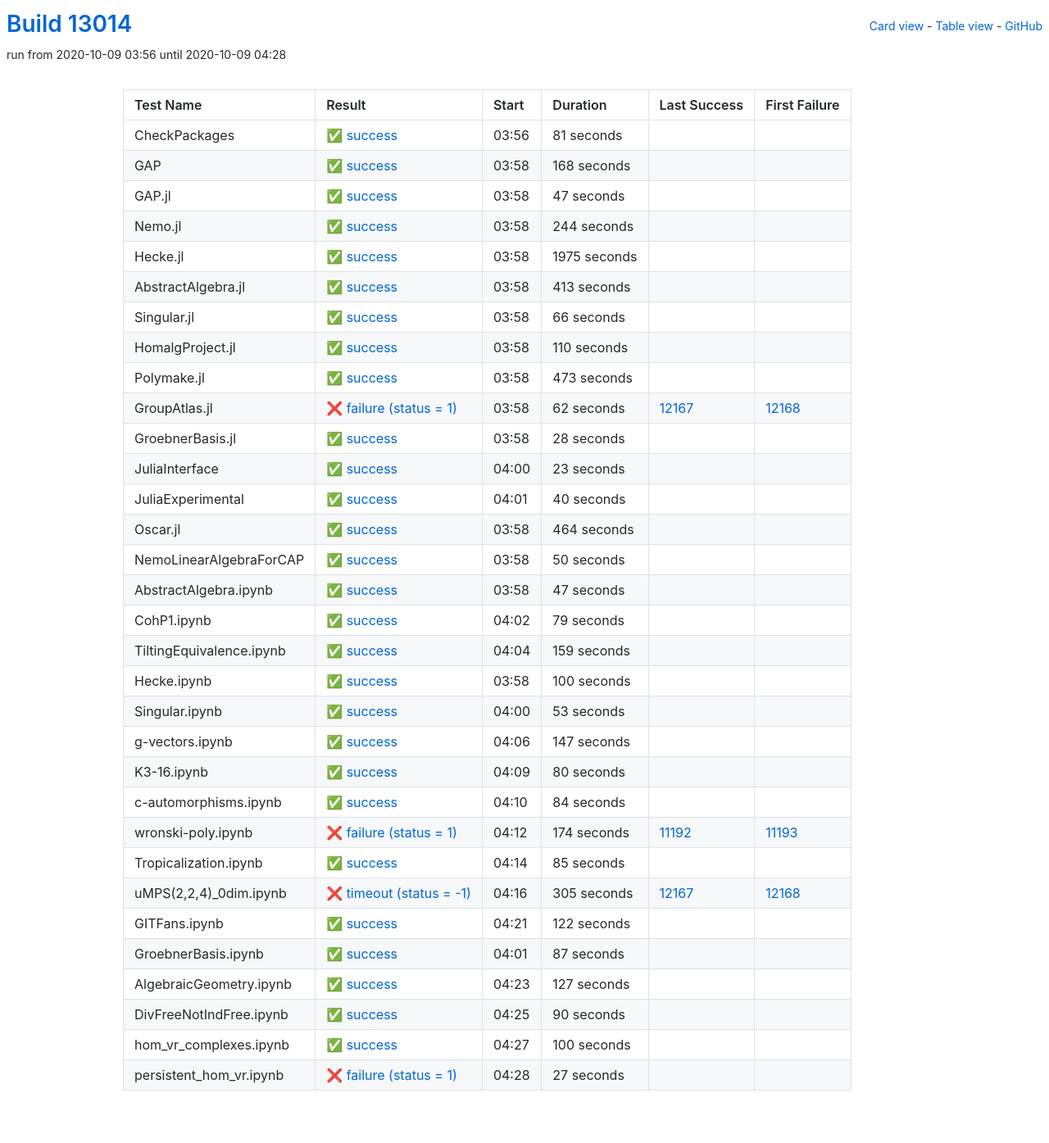
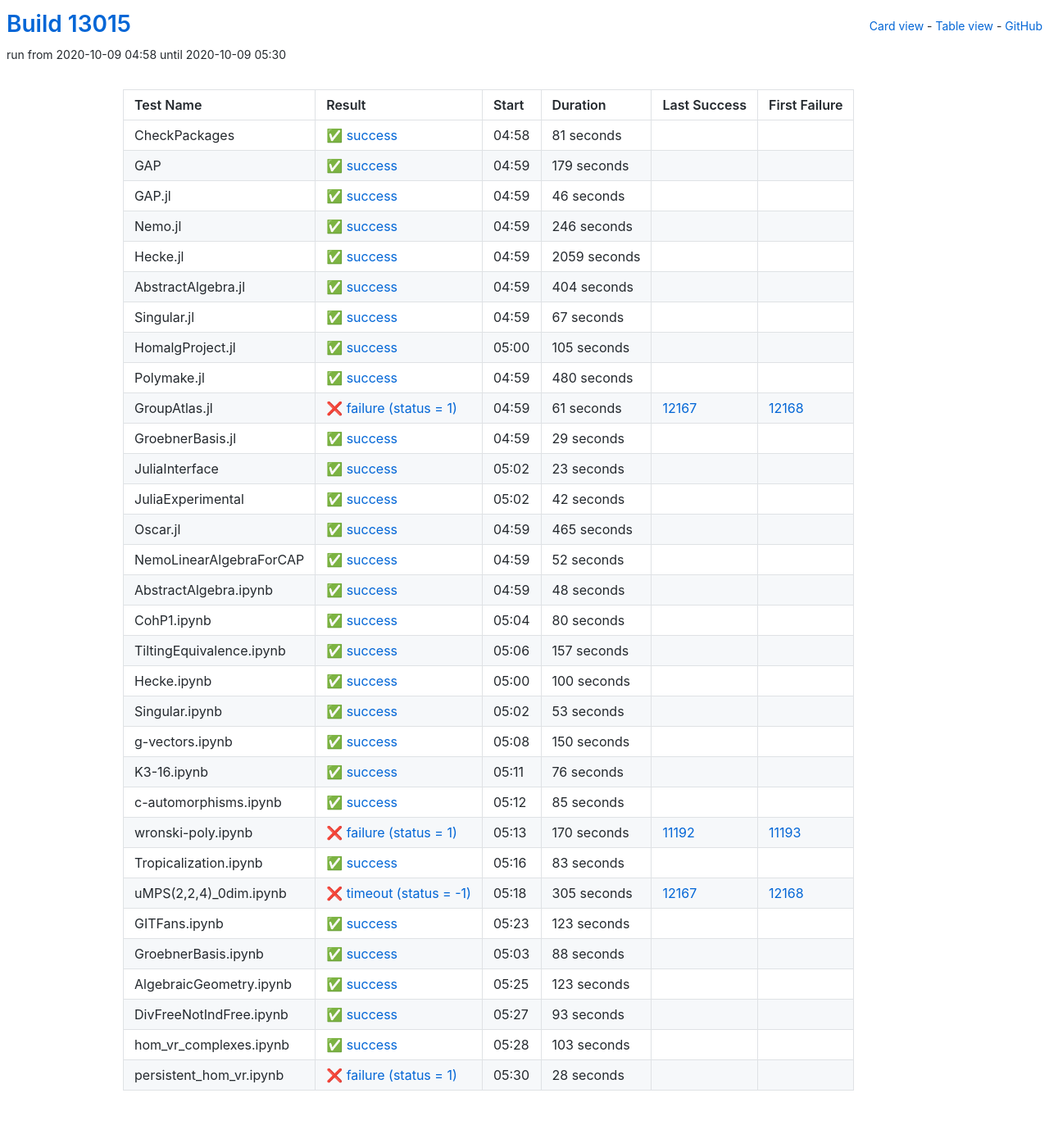
Before and after one commit to oscar-system/oscar-ci-status, a Jekyll site: the page built from table.html, in a window 1280 px wide. Shown: the whole page at 82% size. Built offline with Jekyll 4.4.1, drawn with Linux system fonts in a browser that asks for light colours.

Commit message:
Build #13015

```diff
--- a/_data/ci.yml
+++ b/_data/ci.yml
@@ -1,6 +1,6 @@
 ---
-build: 13014
-build_url: https://oscarci.mathematik.uni-kl.de/job/oscar/13014/
+build: 13015
+build_url: https://oscarci.mathematik.uni-kl.de/job/oscar/13015/
 job: oscar
 organization: oscar-system
 repo: oscar-ci-status
@@ -8,8 +8,8 @@
 tests:
 - name: CheckPackages
   id: checkpackages
-  log: https://oscarci.mathematik.uni-kl.de/job/oscar/13014/artifact/logs/build-13014/CheckPackages.log
-  start: 2020-10-09 03:56
+  log: https://oscarci.mathematik.uni-kl.de/job/oscar/13015/artifact/logs/build-13015/CheckPackages.log
+  start: 2020-10-09 04:58
   success: true
   exitcode: 0
   status: success
@@ -20,128 +20,128 @@
   first_failure_url:
 - name: GAP
   id: gap
-  log: https://oscarci.mathematik.uni-kl.de/job/oscar/13014/artifact/logs/build-13014/GAP.log
-  start: 2020-10-09 03:58
+  log: https://oscarci.mathematik.uni-kl.de/job/oscar/13015/artifact/logs/build-13015/GAP.log
+  start: 2020-10-09 04:59
   success: true
   exitcode: 0
   status: success
-  duration: 168
+  duration: 179
   last_success: false
   last_success_url:
   first_failure: false
   first_failure_url:
 - name: GAP.jl
   id: gap-jl
-  log: https://oscarci.mathematik.uni-kl.de/job/oscar/13014/artifact/logs/build-13014/GAP.jl.log
-  start: 2020-10-09 03:58
+  log: https://oscarci.mathematik.uni-kl.de/job/oscar/13015/artifact/logs/build-13015/GAP.jl.log
+  start: 2020-10-09 04:59
   success: true
   exitcode: 0
   status: success
-  duration: 47
+  duration: 46
   last_success: false
   last_success_url:
   first_failure: false
   first_failure_url:
 - name: Nemo.jl
   id: nemo-jl
-  log: https://oscarci.mathematik.uni-kl.de/job/oscar/13014/artifact/logs/build-13014/Nemo.jl.log
-  start: 2020-10-09 03:58
+  log: https://oscarci.mathematik.uni-kl.de/job/oscar/13015/artifact/logs/build-13015/Nemo.jl.log
+  start: 2020-10-09 04:59
   success: true
   exitcode: 0
   status: success
-  duration: 244
+  duration: 246
   last_success: false
   last_success_url:
   first_failure: false
   first_failure_url:
 - name: Hecke.jl
   id: hecke-jl
-  log: https://oscarci.mathematik.uni-kl.de/job/oscar/13014/artifact/logs/build-13014/Hecke.jl.log
-  start: 2020-10-09 03:58
+  log: https://oscarci.mathematik.uni-kl.de/job/oscar/13015/artifact/logs/build-13015/Hecke.jl.log
+  start: 2020-10-09 04:59
   success: true
   exitcode: 0
   status: success
-  duration: 1975
+  duration: 2059
   last_success: false
   last_success_url:
   first_failure: false
   first_failure_url:
 - name: AbstractAlgebra.jl
   id: abstractalgebra-jl
-  log: https://oscarci.mathematik.uni-kl.de/job/oscar/13014/artifact/logs/build-13014/AbstractAlgebra.jl.log
-  start: 2020-10-09 03:58
+  log: https://oscarci.mathematik.uni-kl.de/job/oscar/13015/artifact/logs/build-13015/AbstractAlgebra.jl.log
+  start: 2020-10-09 04:59
   success: true
   exitcode: 0
   status: success
-  duration: 413
+  duration: 404
   last_success: false
   last_success_url:
   first_failure: false
   first_failure_url:
 - name: Singular.jl
   id: singular-jl
-  log: https://oscarci.mathematik.uni-kl.de/job/oscar/13014/artifact/logs/build-13014/Singular.jl.log
-  start: 2020-10-09 03:58
+  log: https://oscarci.mathematik.uni-kl.de/job/oscar/13015/artifact/logs/build-13015/Singular.jl.log
+  start: 2020-10-09 04:59
   success: true
   exitcode: 0
   status: success
-  duration: 66
+  duration: 67
   last_success: false
   last_success_url:
   first_failure: false
   first_failure_url:
 - name: HomalgProject.jl
   id: homalgproject-jl
-  log: https://oscarci.mathematik.uni-kl.de/job/oscar/13014/artifact/logs/build-13014/HomalgProject.jl.log
-  start: 2020-10-09 03:58
+  log: https://oscarci.mathematik.uni-kl.de/job/oscar/13015/artifact/logs/build-13015/HomalgProject.jl.log
+  start: 2020-10-09 05:00
   success: true
   exitcode: 0
   status: success
-  duration: 110
+  duration: 105
   last_success: false
   last_success_url:
   first_failure: false
   first_failure_url:
 - name: Polymake.jl
   id: polymake-jl
-  log: https://oscarci.mathematik.uni-kl.de/job/oscar/13014/artifact/logs/build-13014/Polymake.jl.log
-  start: 2020-10-09 03:58
+  log: https://oscarci.mathematik.uni-kl.de/job/oscar/13015/artifact/logs/build-13015/Polymake.jl.log
+  start: 2020-10-09 04:59
   success: true
   exitcode: 0
   status: success
-  duration: 473
+  duration: 480
   last_success: false
   last_success_url:
   first_failure: false
   first_failure_url:
 - name: GroupAtlas.jl
   id: groupatlas-jl
-  log: https://oscarci.mathematik.uni-kl.de/job/oscar/13014/artifact/logs/build-13014/GroupAtlas.jl.log
-  start: 2020-10-09 03:58
+  log: https://oscarci.mathematik.uni-kl.de/job/oscar/13015/artifact/logs/build-13015/GroupAtlas.jl.log
+  start: 2020-10-09 04:59
   success: false
   exitcode: 1
   status: failure
-  duration: 62
+  duration: 61
   last_success: 12167
   last_success_url: https://oscarci.mathematik.uni-kl.de/job/oscar/12167/
   first_failure: 12168
   first_failure_url: https://oscarci.mathematik.uni-kl.de/job/oscar/12168/
 - name: GroebnerBasis.jl
   id: groebnerbasis-jl
-  log: https://oscarci.mathematik.uni-kl.de/job/oscar/13014/artifact/logs/build-13014/GroebnerBasis.jl.log
-  start: 2020-10-09 03:58
+  log: https://oscarci.mathematik.uni-kl.de/job/oscar/13015/artifact/logs/build-13015/GroebnerBasis.jl.log
+  start: 2020-10-09 04:59
   success: true
   exitcode: 0
   status: success
-  duration: 28
+  duration: 29
   last_success: false
   last_success_url:
   first_failure: false
   first_failure_url:
 - name: JuliaInterface
   id: juliainterface
-  log: https://oscarci.mathematik.uni-kl.de/job/oscar/13014/artifact/logs/build-13014/JuliaInterface.log
-  start: 2020-10-09 04:00
+  log: https://oscarci.mathematik.uni-kl.de/job/oscar/13015/artifact/logs/build-13015/JuliaInterface.log
+  start: 2020-10-09 05:02
   success: true
   exitcode: 0
   status: success
@@ -152,80 +152,80 @@
   first_failure_url:
 - name: JuliaExperimental
   id: juliaexperimental
-  log: https://oscarci.mathematik.uni-kl.de/job/oscar/13014/artifact/logs/build-13014/JuliaExperimental.log
-  start: 2020-10-09 04:01
+  log: https://oscarci.mathematik.uni-kl.de/job/oscar/13015/artifact/logs/build-13015/JuliaExperimental.log
+  start: 2020-10-09 05:02
   success: true
   exitcode: 0
   status: success
-  duration: 40
+  duration: 42
   last_success: false
   last_success_url:
   first_failure: false
   first_failure_url:
 - name: Oscar.jl
   id: oscar-jl
-  log: https://oscarci.mathematik.uni-kl.de/job/oscar/13014/artifact/logs/build-13014/Oscar.jl.log
-  start: 2020-10-09 03:58
+  log: https://oscarci.mathematik.uni-kl.de/job/oscar/13015/artifact/logs/build-13015/Oscar.jl.log
+  start: 2020-10-09 04:59
   success: true
   exitcode: 0
   status: success
-  duration: 464
+  duration: 465
   last_success: false
   last_success_url:
   first_failure: false
   first_failure_url:
 - name: NemoLinearAlgebraForCAP
   id: nemolinearalgebraforcap
-  log: https://oscarci.mathematik.uni-kl.de/job/oscar/13014/artifact/logs/build-13014/NemoLinearAlgebraForCAP.log
-  start: 2020-10-09 03:58
+  log: https://oscarci.mathematik.uni-kl.de/job/oscar/13015/artifact/logs/build-13015/NemoLinearAlgebraForCAP.log
+  start: 2020-10-09 04:59
   success: true
   exitcode: 0
   status: success
-  duration: 50
+  duration: 52
   last_success: false
   last_success_url:
   first_failure: false
   first_failure_url:
 - name: AbstractAlgebra.ipynb
   id: abstractalgebra-ipynb
-  log: https://oscarci.mathematik.uni-kl.de/job/oscar/13014/artifact/logs/build-13014/AbstractAlgebra.ipynb.log
-  start: 2020-10-09 03:58
+  log: https://oscarci.mathematik.uni-kl.de/job/oscar/13015/artifact/logs/build-13015/AbstractAlgebra.ipynb.log
+  start: 2020-10-09 04:59
   success: true
   exitcode: 0
   status: success
-  duration: 47
+  duration: 48
   last_success: false
   last_success_url:
   first_failure: false
   first_failure_url:
 - name: CohP1.ipynb
   id: cohp1-ipynb
-  log: https://oscarci.mathematik.uni-kl.de/job/oscar/13014/artifact/logs/build-13014/CohP1.ipynb.log
-  start: 2020-10-09 04:02
+  log: https://oscarci.mathematik.uni-kl.de/job/oscar/13015/artifact/logs/build-13015/CohP1.ipynb.log
+  start: 2020-10-09 05:04
   success: true
   exitcode: 0
   status: success
-  duration: 79
+  duration: 80
   last_success: false
   last_success_url:
   first_failure: false
   first_failure_url:
 - name: TiltingEquivalence.ipynb
   id: tiltingequivalence-ipynb
-  log: https://oscarci.mathematik.uni-kl.de/job/oscar/13014/artifact/logs/build-13014/TiltingEquivalence.ipynb.log
-  start: 2020-10-09 04:04
+  log: https://oscarci.mathematik.uni-kl.de/job/oscar/13015/artifact/logs/build-13015/TiltingEquivalence.ipynb.log
+  start: 2020-10-09 05:06
   success: true
   exitcode: 0
   status: success
-  duration: 159
+  duration: 157
   last_success: false
   last_success_url:
   first_failure: false
   first_failure_url:
 - name: Hecke.ipynb
   id: hecke-ipynb
-  log: https://oscarci.mathematik.uni-kl.de/job/oscar/13014/artifact/logs/build-13014/Hecke.ipynb.log
-  start: 2020-10-09 03:58
+  log: https://oscarci.mathematik.uni-kl.de/job/oscar/13015/artifact/logs/build-13015/Hecke.ipynb.log
+  start: 2020-10-09 05:00
   success: true
   exitcode: 0
   status: success
@@ -236,8 +236,8 @@
   first_failure_url:
 - name: Singular.ipynb
   id: singular-ipynb
-  log: https://oscarci.mathematik.uni-kl.de/job/oscar/13014/artifact/logs/build-13014/Singular.ipynb.log
-  start: 2020-10-09 04:00
+  log: https://oscarci.mathematik.uni-kl.de/job/oscar/13015/artifact/logs/build-13015/Singular.ipynb.log
+  start: 2020-10-09 05:02
   success: true
   exitcode: 0
   status: success
@@ -248,56 +248,32 @@
   first_failure_url:
 - name: g-vectors.ipynb
   id: g-vectors-ipynb
-  log: https://oscarci.mathematik.uni-kl.de/job/oscar/13014/artifact/logs/build-13014/g-vectors.ipynb.log
-  start: 2020-10-09 04:06
+  log: https://oscarci.mathematik.uni-kl.de/job/oscar/13015/artifact/logs/build-13015/g-vectors.ipynb.log
+  start: 2020-10-09 05:08
   success: true
   exitcode: 0
   status: success
-  duration: 147
+  duration: 150
   last_success: false
   last_success_url:
   first_failure: false
   first_failure_url:
 - name: K3-16.ipynb
   id: k3-16-ipynb
-  log: https://oscarci.mathematik.uni-kl.de/job/oscar/13014/artifact/logs/build-13014/K3-16.ipynb.log
-  start: 2020-10-09 04:09
+  log: https://oscarci.mathematik.uni-kl.de/job/oscar/13015/artifact/logs/build-13015/K3-16.ipynb.log
+  start: 2020-10-09 05:11
   success: true
   exitcode: 0
   status: success
-  duration: 80
+  duration: 76
   last_success: false
   last_success_url:
   first_failure: false
   first_failure_url:
 - name: c-automorphisms.ipynb
   id: c-automorphisms-ipynb
-  log: https://oscarci.mathematik.uni-kl.de/job/oscar/13014/artifact/logs/build-13014/c-automorphisms.ipynb.log
-  start: 2020-10-09 04:10
-  success: true
-  exitcode: 0
-  status: success
-  duration: 84
-  last_success: false
-  last_success_url:
-  first_failure: false
-  first_failure_url:
-- name: wronski-poly.ipynb
-  id: wronski-poly-ipynb
-  log: https://oscarci.mathematik.uni-kl.de/job/oscar/13014/artifact/logs/build-13014/wronski-poly.ipynb.log
-  start: 2020-10-09 04:12
-  success: false
-  exitcode: 1
-  status: failure
-  duration: 174
-  last_success: 11192
-  last_success_url: https://oscarci.mathematik.uni-kl.de/job/oscar/11192/
-  first_failure: 11193
-  first_failure_url: https://oscarci.mathematik.uni-kl.de/job/oscar/11193/
-- name: Tropicalization.ipynb
-  id: tropicalization-ipynb
-  log: https://oscarci.mathematik.uni-kl.de/job/oscar/13014/artifact/logs/build-13014/Tropicalization.ipynb.log
-  start: 2020-10-09 04:14
+  log: https://oscarci.mathematik.uni-kl.de/job/oscar/13015/artifact/logs/build-13015/c-automorphisms.ipynb.log
+  start: 2020-10-09 05:12
   success: true
   exitcode: 0
   status: success
@@ -306,10 +282,34 @@
   last_success_url:
   first_failure: false
   first_failure_url:
+- name: wronski-poly.ipynb
+  id: wronski-poly-ipynb
+  log: https://oscarci.mathematik.uni-kl.de/job/oscar/13015/artifact/logs/build-13015/wronski-poly.ipynb.log
+  start: 2020-10-09 05:13
+  success: false
+  exitcode: 1
+  status: failure
+  duration: 170
+  last_success: 11192
+  last_success_url: https://oscarci.mathematik.uni-kl.de/job/oscar/11192/
+  first_failure: 11193
+  first_failure_url: https://oscarci.mathematik.uni-kl.de/job/oscar/11193/
+- name: Tropicalization.ipynb
+  id: tropicalization-ipynb
+  log: https://oscarci.mathematik.uni-kl.de/job/oscar/13015/artifact/logs/build-13015/Tropicalization.ipynb.log
+  start: 2020-10-09 05:16
+  success: true
+  exitcode: 0
+  status: success
+  duration: 83
+  last_success: false
+  last_success_url:
+  first_failure: false
+  first_failure_url:
 - name: uMPS(2,2,4)_0dim.ipynb
   id: umps-2-2-4-0dim-ipynb
-  log: https://oscarci.mathematik.uni-kl.de/job/oscar/13014/artifact/logs/build-13014/uMPS-2-2-4-_0dim.ipynb.log
-  start: 2020-10-09 04:16
+  log: https://oscarci.mathematik.uni-kl.de/job/oscar/13015/artifact/logs/build-13015/uMPS-2-2-4-_0dim.ipynb.log
+  start: 2020-10-09 05:18
   success: false
   exitcode: -1
   status: timeout
@@ -320,72 +320,72 @@
   first_failure_url: https://oscarci.mathematik.uni-kl.de/job/oscar/12168/
 - name: GITFans.ipynb
   id: gitfans-ipynb
-  log: https://oscarci.mathematik.uni-kl.de/job/oscar/13014/artifact/logs/build-13014/GITFans.ipynb.log
-  start: 2020-10-09 04:21
+  log: https://oscarci.mathematik.uni-kl.de/job/oscar/13015/artifact/logs/build-13015/GITFans.ipynb.log
+  start: 2020-10-09 05:23
   success: true
   exitcode: 0
   status: success
-  duration: 122
+  duration: 123
   last_success: false
   last_success_url:
   first_failure: false
   first_failure_url:
 - name: GroebnerBasis.ipynb
   id: groebnerbasis-ipynb
-  log: https://oscarci.mathematik.uni-kl.de/job/oscar/13014/artifact/logs/build-13014/GroebnerBasis.ipynb.log
-  start: 2020-10-09 04:01
+  log: https://oscarci.mathematik.uni-kl.de/job/oscar/13015/artifact/logs/build-13015/GroebnerBasis.ipynb.log
+  start: 2020-10-09 05:03
   success: true
   exitcode: 0
   status: success
-  duration: 87
+  duration: 88
   last_success: false
   last_success_url:
   first_failure: false
   first_failure_url:
 - name: AlgebraicGeometry.ipynb
   id: algebraicgeometry-ipynb
-  log: https://oscarci.mathematik.uni-kl.de/job/oscar/13014/artifact/logs/build-13014/AlgebraicGeometry.ipynb.log
-  start: 2020-10-09 04:23
+  log: https://oscarci.mathematik.uni-kl.de/job/oscar/13015/artifact/logs/build-13015/AlgebraicGeometry.ipynb.log
+  start: 2020-10-09 05:25
   success: true
   exitcode: 0
   status: success
-  duration: 127
+  duration: 123
   last_success: false
   last_success_url:
   first_failure: false
   first_failure_url:
 - name: DivFreeNotIndFree.ipynb
   id: divfreenotindfree-ipynb
-  log: https://oscarci.mathematik.uni-kl.de/job/oscar/13014/artifact/logs/build-13014/DivFreeNotIndFree.ipynb.log
-  start: 2020-10-09 04:25
+  log: https://oscarci.mathematik.uni-kl.de/job/oscar/13015/artifact/logs/build-13015/DivFreeNotIndFree.ipynb.log
+  start: 2020-10-09 05:27
   success: true
   exitcode: 0
   status: success
-  duration: 90
+  duration: 93
   last_success: false
   last_success_url:
   first_failure: false
   first_failure_url:
 - name: hom_vr_complexes.ipynb
   id: hom-vr-complexes-ipynb
-  log: https://oscarci.mathematik.uni-kl.de/job/oscar/13014/artifact/logs/build-13014/hom_vr_complexes.ipynb.log
-  start: 2020-10-09 04:27
+  log: https://oscarci.mathematik.uni-kl.de/job/oscar/13015/artifact/logs/build-13015/hom_vr_complexes.ipynb.log
+  start: 2020-10-09 05:28
   success: true
   exitcode: 0
   status: success
-  duration: 100
+  duration: 103
   last_success: false
   last_success_url:
   first_failure: false
   first_failure_url:
 - name: persistent_hom_vr.ipynb
   id: persistent-hom-vr-ipynb
-  log: https://oscarci.mathematik.uni-kl.de/job/oscar/13014/artifact/logs/build-13014/persistent_hom_vr.ipynb.log
-  start: 2020-10-09 04:28
+  log: https://oscarci.mathematik.uni-kl.de/job/oscar/13015/artifact/logs/build-13015/persistent_hom_vr.ipynb.log
+  start: 2020-10-09 05:30
   success: false
   exitcode: 1
   status: failure
-  duration: 27
+  duration: 28
   last_success: false
   last_success_url:
   first_failure: false
```
Also changed, not shown: README.md.
